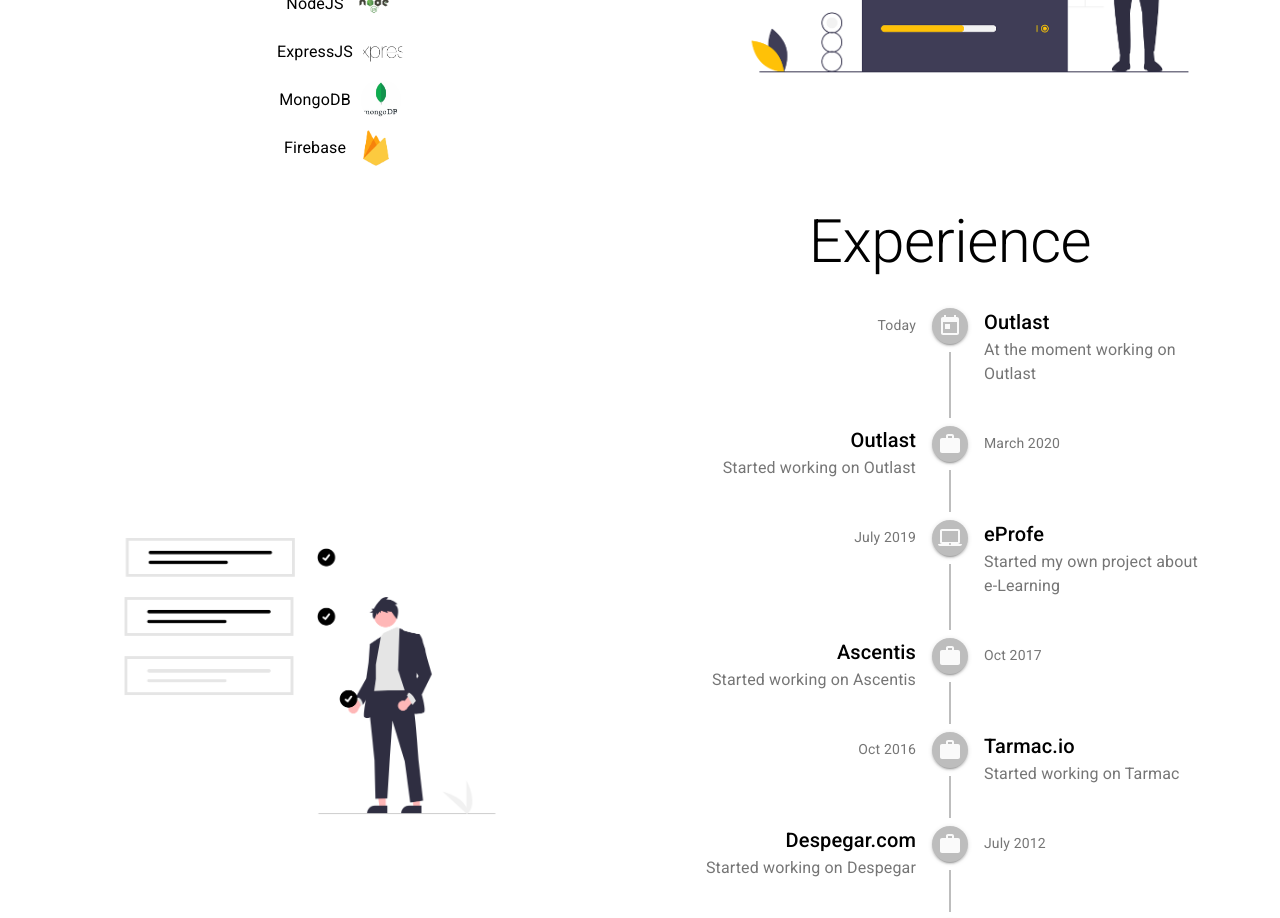
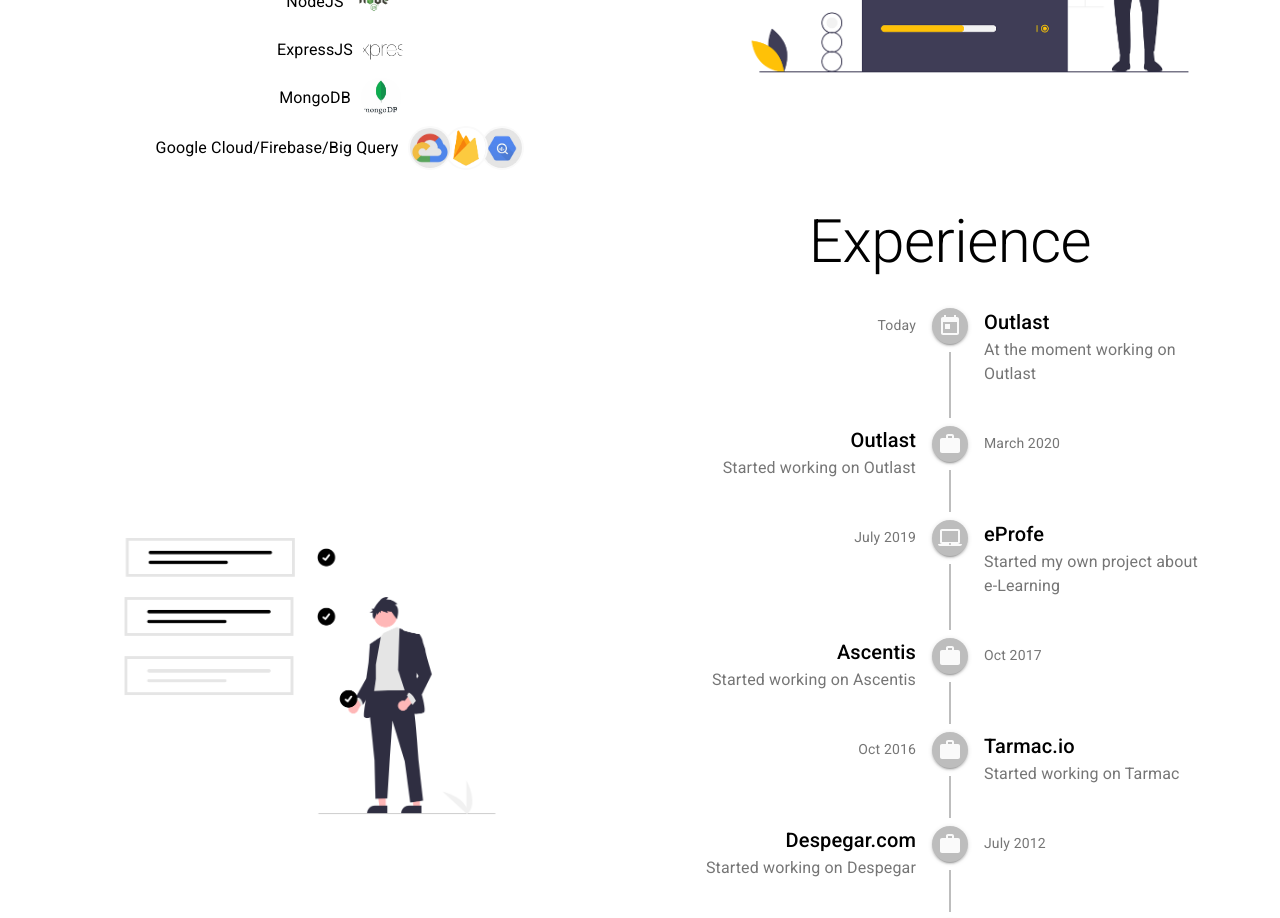
Before and after one commit to agusgar/me, a React (Create React App) app: page / in a window 1280 px wide. Shown: the part 1520-2438 px from the top of the page. Built offline with nearby package versions, Linux system fonts and the light colour scheme.

Commit message:
Add firebase, google cloud and big query

```diff
--- a/src/components/Home/Skills.js
+++ b/src/components/Home/Skills.js
@@ -81,7 +81,14 @@
     { label: "NodeJS", imgs: ["skill-nodejs.png"] },
     { label: "ExpressJS", imgs: ["skill-express.png"] },
     { label: "MongoDB", imgs: ["skill-mongodb.jpg"] },
-    { label: "Firebase", imgs: ["skill-firebase.png"] },
+    {
+      label: "Google Cloud/Firebase/Big Query",
+      imgs: [
+        "skill-googlecloud.jpg",
+        "skill-firebase.png",
+        "skill-bigquery.jpg",
+      ],
+    },
   ];
   return (
     <div className={classes.root}>
```
Also changed, not shown: public/skill-bigquery.jpg (added), public/skill-googlecloud.jpg (added).
